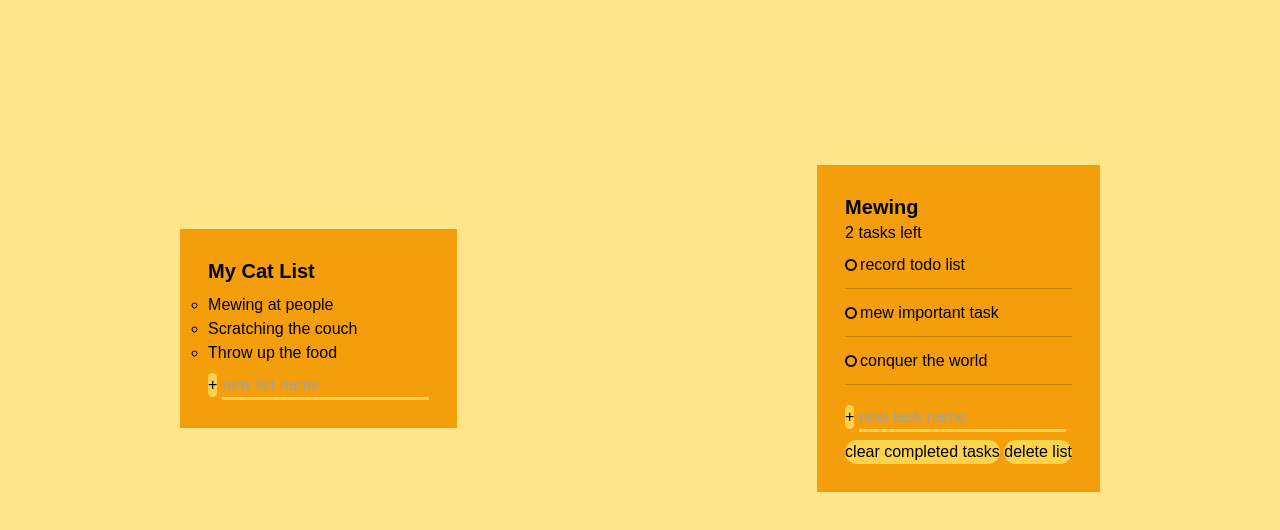
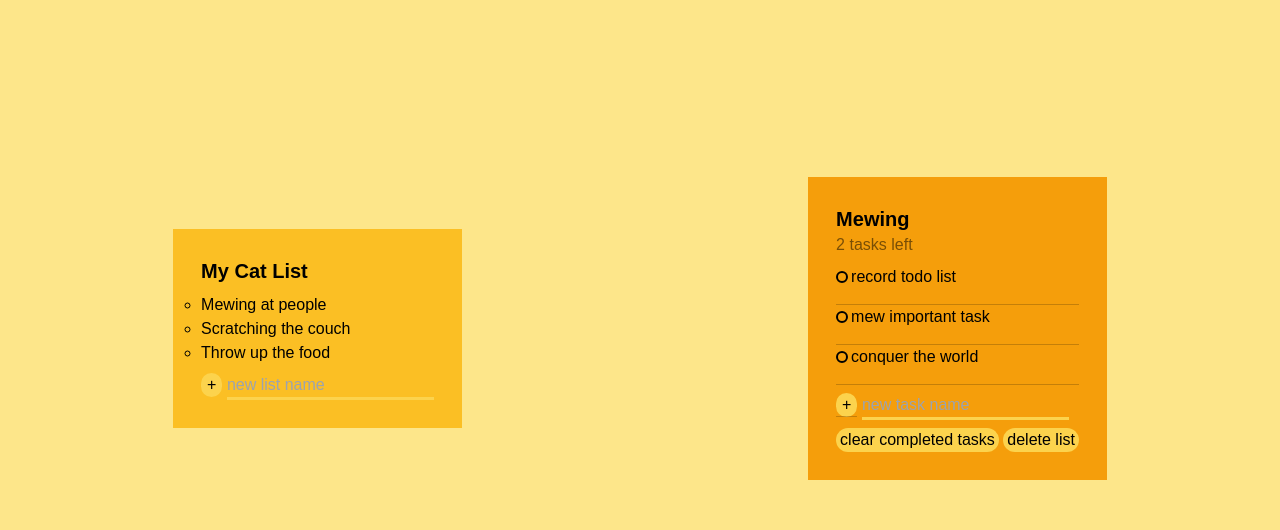
Before and after one commit to YoosTh2/TO-DO, a website built with webpack: page src/template.html in a window 1280 px wide. Shown: the part 72-602 px from the top of the page. Built offline with nearby package versions, Linux system fonts and the light colour scheme.

Commit message:
I finished the styling here and will start with the JS

```diff
--- a/src/style.css
+++ b/src/style.css
@@ -54,20 +54,51 @@ body{
 }
 
 .task label {
-    display: flex;
+    display: inline-flex;
     align-items: center;
     position: relative;
-    margin-bottom: 1.5em;
+    margin-bottom: 1em;
     gap: 3px;
 }
 
-.task label::after{
+.task::after{
     content: "";
     position: absolute;
     height: 1px;
     background: black;
     right: 0;
     left: 0;
-    bottom: -50%;
+    bottom: -0.1px;
     opacity: 0.2;
 }
+
+.task{
+    position: relative;
+}
+
+[type = "checkbox"]:checked + label .custom_checkbox{
+    background:  rgb(252 211 77);
+    border-color:  rgb(252 211 77);
+    box-shadow: inset 0 0 0px 10px wheat ;
+}
+
+[type = "checkbox"]:checked + label{
+    opacity: 0.5;
+}
+
+.task label::after{
+    content: "";
+    position: absolute;
+    left: 1em;
+    right: 0;
+    height: 2px;
+    background: black;
+    transform: scaleX(0);
+    transition: transform 200ms ease-in-out;
+    transform-origin: right ;
+}
+
+[type = "checkbox"]:checked + label::after{
+    transform: scaleX(1);
+    transform-origin: left;
+}
--- a/src/template.html
+++ b/src/template.html
@@ -10,7 +10,7 @@
 <body class="bg-amber-200">
   <h1 class="title absolute text-5xl text-amber-100">TO-DO Listooooooo</h1>
   <div class="all_tasks flex h-screen justify-around items-center">
-    <div class="tasks_container flex flex-col gap-2 bg-amber-500 p-7">
+    <div class="tasks_container flex flex-col gap-2 bg-amber-400 p-7">
       <h2 class="task_list_title font-bold text-xl">My Cat List</h2>
       <ul class="task_list">
         <li class="active_list">Mewing at people</li>
@@ -18,7 +18,7 @@
         <li>Throw up the food</li>
       </ul>
       <form action="">
-        <button class="btn list bg-amber-300 rounded-full"
+        <button class="btn list bg-amber-300 rounded-full px-1.5"
           aria-label="create new list"> + </button>
         <input
           type="text"
@@ -32,7 +32,7 @@
     <div class="todo_list flex flex-col gap-2 bg-amber-500 p-7">
       <div class="todo_header">
         <h2 class="list_title font-bold text-xl">Mewing</h2>
-        <p class="task_count">2 tasks left</p>
+        <p class="task_count opacity-50">2 tasks left</p>
       </div>
       <div class="todo_body flex flex-col gap-2">
         <div class="tasks">
@@ -76,7 +76,7 @@
         <!-- Task creator so i need to put things i want it to create aka the form -->
         <div class="new_tasks_creator">
           <form action="">
-            <button class="btn task bg-amber-300 rounded-full"
+            <button class="btn task bg-amber-300 rounded-full px-1.5"
               aria-label="create new task"> + </button>
             <input
               type="text"
@@ -88,10 +88,10 @@
           </form>
         </div>
         <div class="delete_todo">
-          <button class="delete btn bg-amber-300 rounded-full">
+          <button class="delete btn bg-amber-300 rounded-full px-1">
             clear completed tasks
           </button>
-          <button class="delete btn bg-amber-300 rounded-full">
+          <button class="delete btn bg-amber-300 rounded-full px-1">
             delete list
           </button>
         </div>
```
